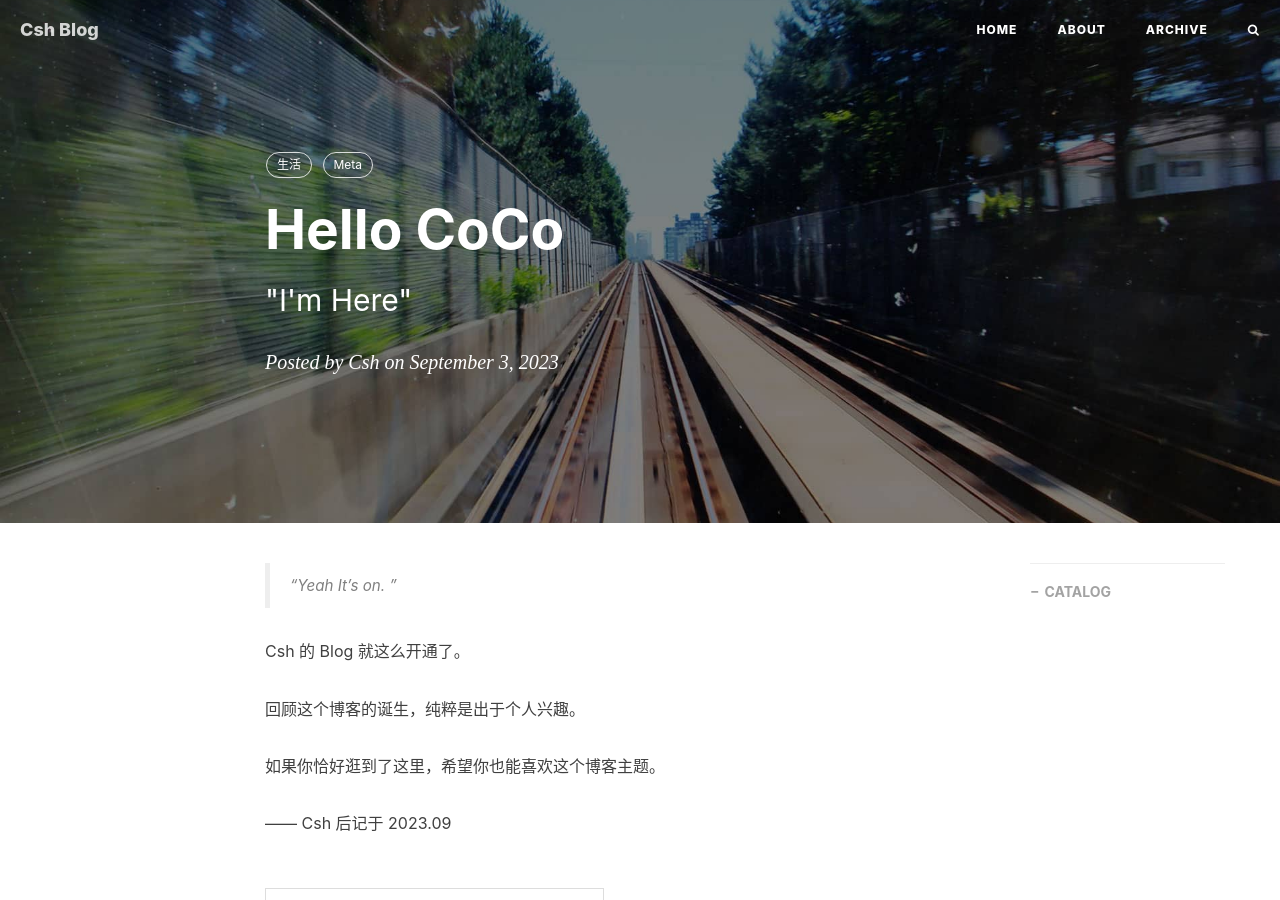
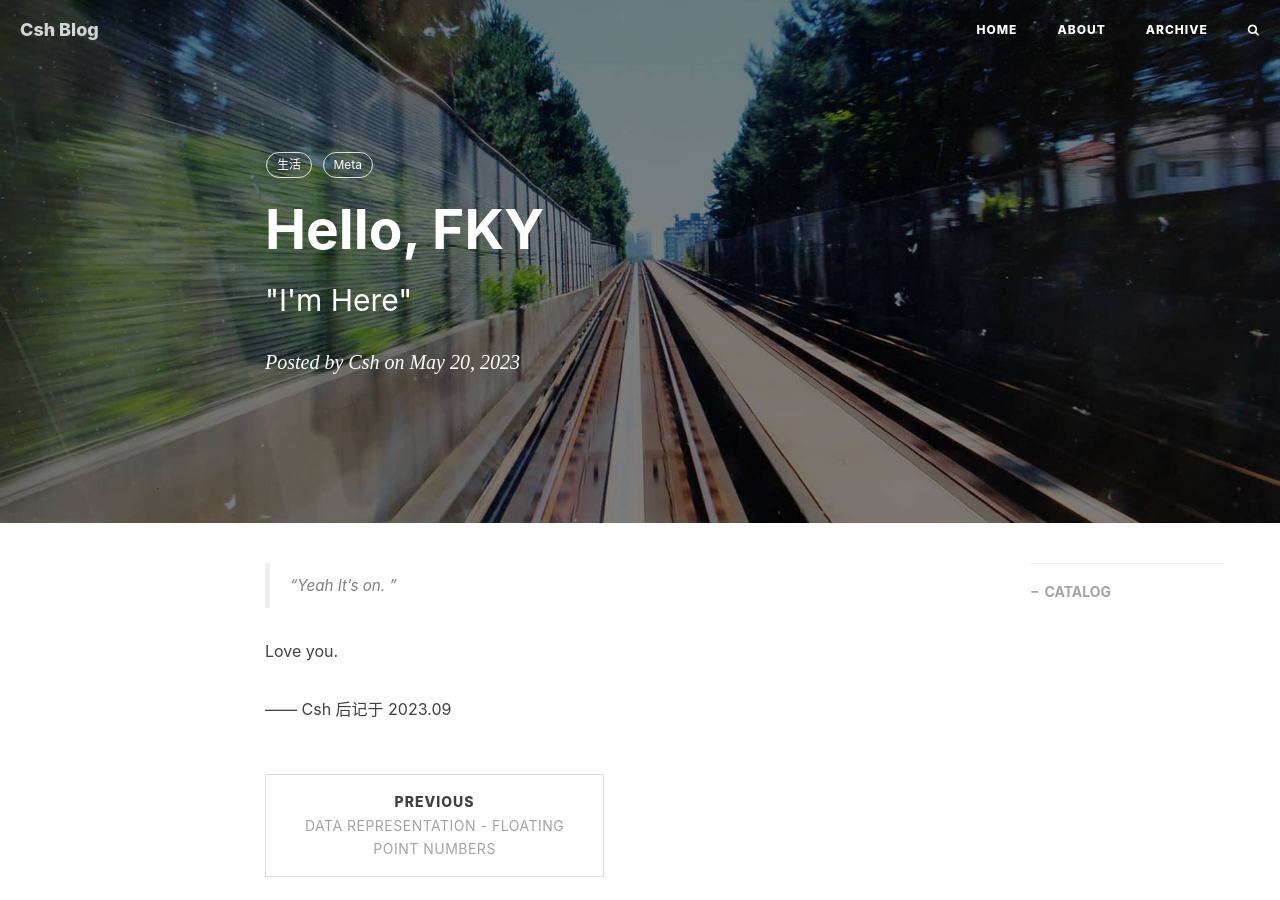
Before and after one commit to Abdullah-Hanafi/Abdullah-Hanafi.github.io, a Jekyll site: the page built from _posts/2023-09-03-hello-2015.markdown, in a window 1280 px wide and 900 px high. Built offline with Jekyll 4.4.1, drawn with Linux system fonts in a browser that asks for light colours; nearby versions of some CDN libraries; comment, search, counter and statistics services are not loaded.

Commit message:
Update 2023-09-03-hello-2015.markdown

```diff
--- a/_posts/2023-09-03-hello-2015.markdown
+++ b/_posts/2023-09-03-hello-2015.markdown
@@ -1,8 +1,8 @@
 ---
 layout:     post
-title:      "Hello CoCo"
+title:      "Hello, FKY"
 subtitle:   " \"I'm Here\""
-date:       2023-09-03 23:31:00
+date:       2023-05-20 13:14:00
 author:     "Csh"
 header-img: "img/post-bg-2015.jpg"
 catalog: true
@@ -14,10 +14,6 @@ tags:
 > “Yeah It's on. ”
 
 
-Csh 的 Blog 就这么开通了。
-
-回顾这个博客的诞生，纯粹是出于个人兴趣。
-
-如果你恰好逛到了这里，希望你也能喜欢这个博客主题。
+Love you.
 
 —— Csh 后记于 2023.09
```
